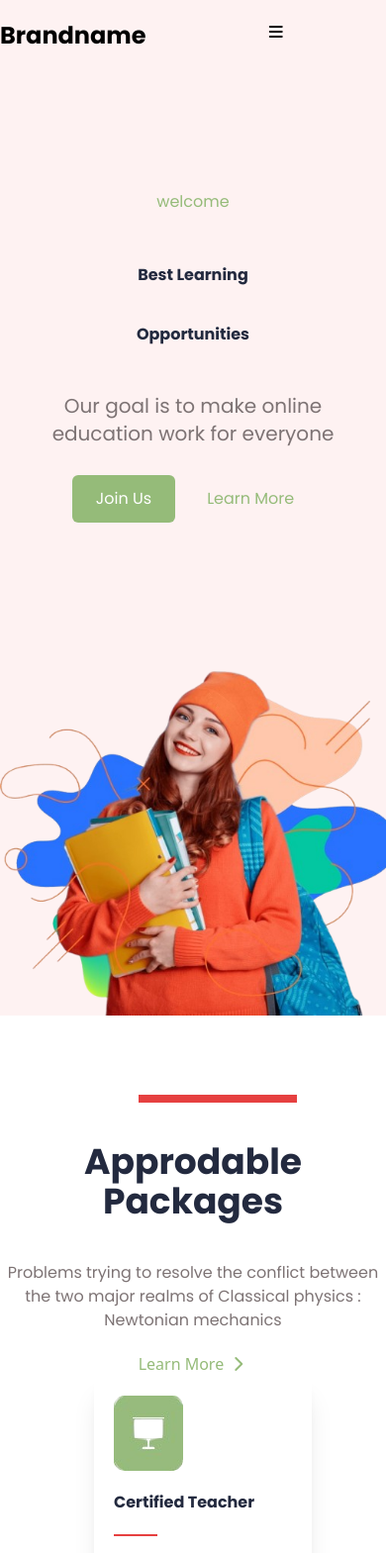
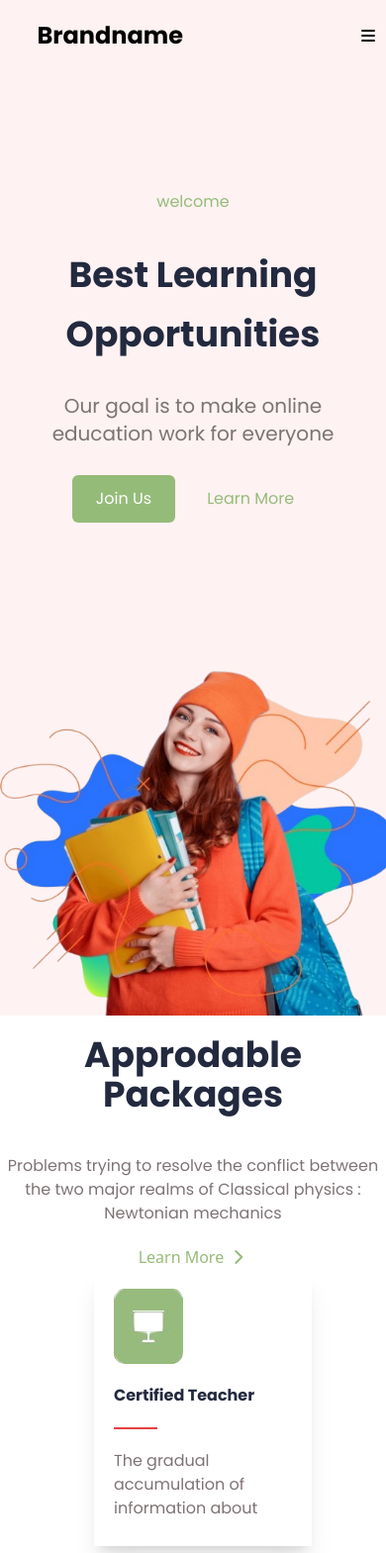
Before and after one commit to idrisyusufbeloved99-png/school-smaple, a website: page index.html in a window 390 px wide. Shown: the top 1569 px of the page at 99% size. Drawn offline with Linux system fonts and the light colour scheme.

Commit message:
correction

```diff
--- a/index.html
+++ b/index.html
@@ -18,7 +18,7 @@
     <!--::::::::: nav section :::::::::::  -->
     <!--::::::::: nav section :::::::::::  -->
 
-    <nav class="flex  bg-[#FEF2F2] py-5">
+    <nav class="flex items-center  bg-[#FEF2F2] py-5 max-sm:px-2">
         <div class="flex-1 flex justify-end font-bold items-center font-[poppins] text-2xl">
             Brandname
         </div>
@@ -38,13 +38,13 @@
                 JOIN US <span class=" fa fa-arrow-right"></span>
             </button>
         </div>
-         <div class="relative hamburger md:hidden flex-1  w-fit  items-center justify-center">
+         <div class="relative hamburger md:hidden  w-fit">
              <!-- hamburger container -->
 
-                <div class="inline-block md:hidden  fa fa-bars"></div>
+                <div class="inline-block md:hidden  fa fa-bars "></div>
 
             <!-- drop down content -->
-             <div class=" effect hidden   absolute top-[70] right-10 min-w-50 ">
+             <div class=" effect hidden bg-[#FEF2F2]   absolute top-[70] right-4 min-w-50 ">
                 <a class="block py-4">Home</a>
                 <a class="block py-4">Product</a>
                 <a class="block py-4">Pricing</a>
@@ -63,7 +63,7 @@
              <div class="text-[#95BB79] pb-8 font-[poppins]">
                 welcome
             </div>
-            <h1 class=" font-bold md:text-5xl leading-15 pb-7 text-[#232A3F] font-[poppins]">
+            <h1 class=" font-bold text-4xl md:text-5xl leading-15 pb-7 text-[#232A3F] font-[poppins]">
                 Best Learning <br> Opportunities
             </h1>
             <p class="text-[#7D7374]  font-[poppins] text-xl">
@@ -92,9 +92,7 @@
     <section class="bg-white flex flex-col md:flex-row">
         <div class="flex-1 ">
         <div class=" max-sm:text-center max-sm:justify-center md:my-30 md:mx-40">
-        <div class="bg-[#E64040] max-sm:ml-35 max-sm:w-40 max-sm:mt-20 h-2  w-30 mb-10">
-        </div>
-        <h1 class="text-[#232A3F]   font-bold text-4xl pb-10 font-[poppins]">
+        <h1 class="text-[#232A3F] max-sm:pt-5   font-bold text-4xl pb-10 font-[poppins]">
             Approdable Packages
         </h1>
         <p class="md:w-95 text-[#7D7374] mb-5 font-[poppins]">
@@ -138,19 +136,17 @@
     <!--::::::::::: THIRD SECTION ::::::::::::  -->
     <!--::::::::::: THIRD SECTION ::::::::::::  -->
 
-    <!-- <section class="bg-white flex gap-10 md:px-40 md:flex-row flex-col">
+    <section class="bg-white flex gap-10 md:px-40 md:flex-row flex-col">
         <div class="">
             <img class="" src="images/l-girl.png" alt="girl">
         </div>
-        <div class="max-sm:text-center max-sm:justify-center flex-1 flex">
+        <div class="max-sm:text-center max-sm:justify-center flex">
             <div class="  pt-2 ">
         <div class="  md:my-30 md:mx-20">
-        <div class="bg-[#E64040] h-2.5 w-30 max-sm:ml-26 max-sm:w-40  mb-10">
-        </div>
         <h1 class="text-[#232A3F]  font-bold text-4xl pb-10 font-[poppins]">
             Video In Live <br>Action
         </h1>
-        <p class="w-95 text-[#7D7374] mb-5 font-[poppins]">
+        <p class=" text-[#7D7374] mb-5 font-[poppins]">
             Problems  trying  to  resolve  the  conflict  between  the  two  major  realms  of  Classical  physics  :  Newtonian  mechanics
         </p>
         <button class="text-[#95BB79]">
@@ -160,6 +156,6 @@
         </div>
         </div>
         </div>
-    </section> -->
+    </section>
 </body>
 </html>
```
Also changed, not shown: css/styles.css.
